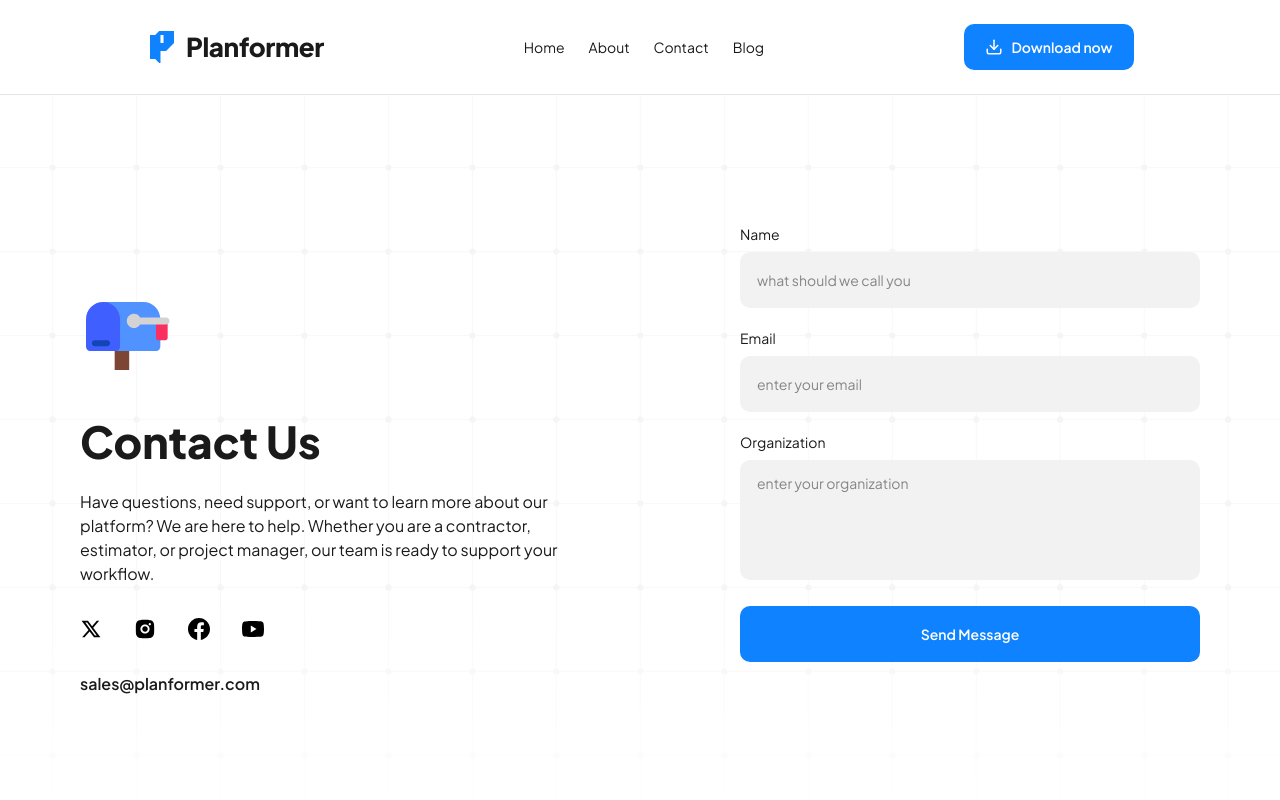
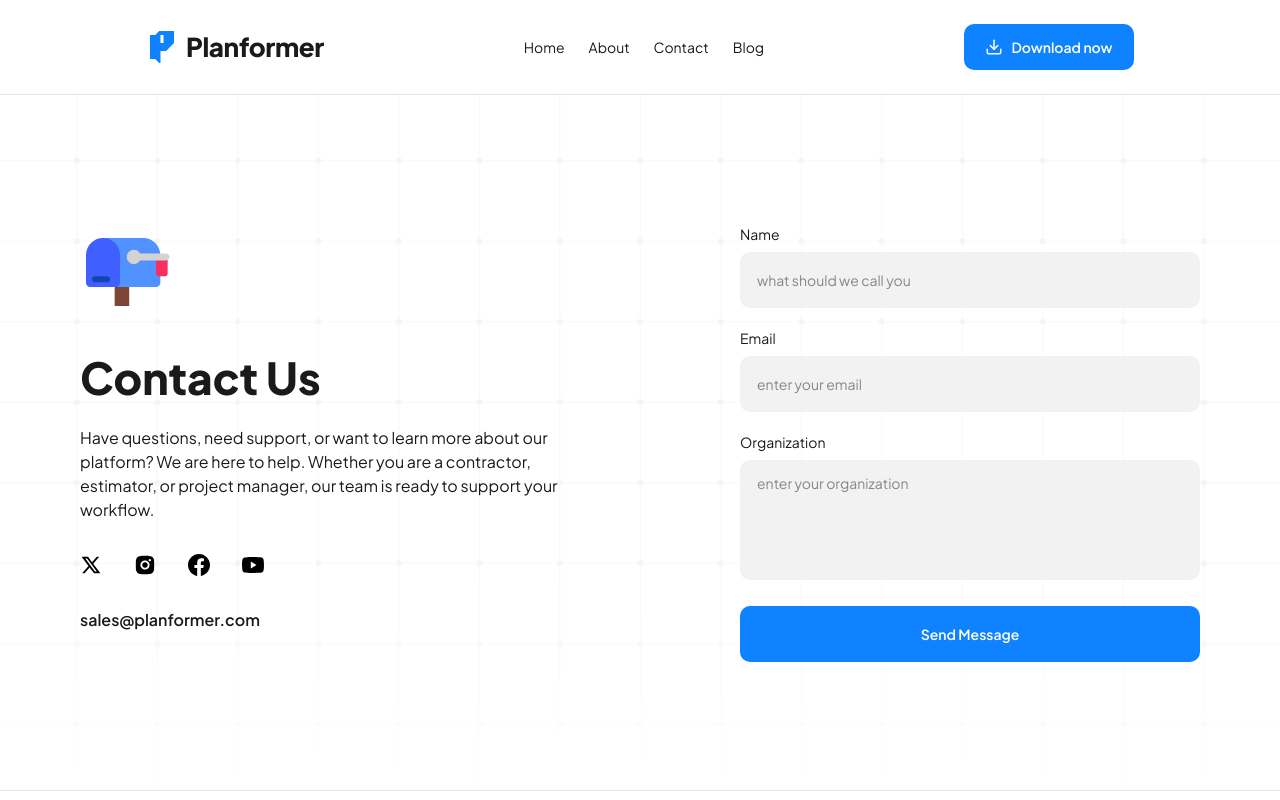
Before and after one commit to Planformer-LLC/planformer-website, a Next.js app: page /contact in a window 1280 px wide. Shown: the top 800 px of the page. Built offline with nearby package versions, Linux system fonts and the light colour scheme.

Commit message:
contact page spacing modified

```diff
--- a/src/app/contact/page.tsx
+++ b/src/app/contact/page.tsx
@@ -22,7 +22,7 @@ export default function ContactPage() {
           <div className="grid gap-14 md:grid-cols-2 md:items-start lg:gap-20">
   <Reveal>
     {/* MOBILE: center everything */}
-    <div className="pt-16 text-[#1A1A1A] mx-auto w-full max-w-[380px] text-center md:max-w-none md:mx-0 md:text-left">
+    <div className="pt-0 text-[#1A1A1A] mx-auto w-full max-w-[380px] text-center md:max-w-none md:mx-0 md:text-left">
       {/* main icon */}
       <div className="flex h-24 w-24 items-center justify-center mx-auto md:mx-0">
         <Image
```
